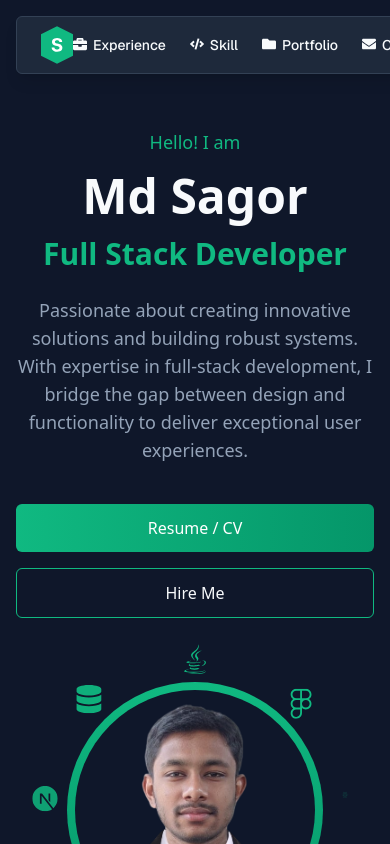
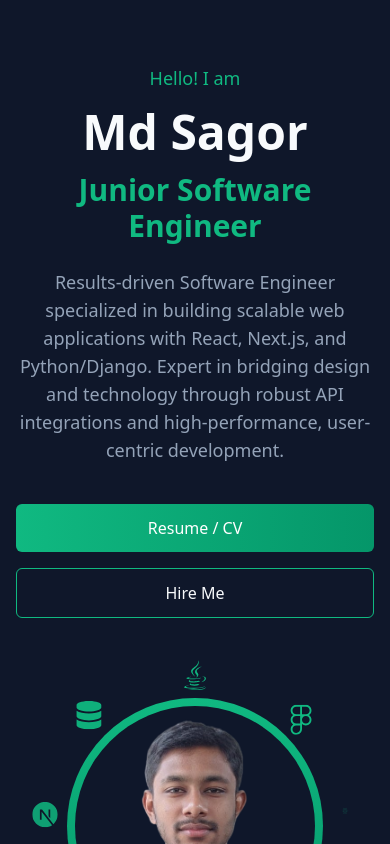
Before and after one commit to Sagor8204/My-Portfolio, a Next.js app: page / in a window 390 px wide. Shown: the top 844 px of the page. Built offline with nearby package versions, Linux system fonts and the light colour scheme.

Commit message:
upate favicon

```diff
--- a/src/app/components/Contact.js
+++ b/src/app/components/Contact.js
@@ -28,7 +28,7 @@ export default function Contact() {
   };
 
   return (
-    <section id="contact" className="py-20 px-4">
+    <section id="contact" className="py-10 md:py-20 px-4">
       <div className="mx-auto">
         <motion.div
           className="text-center mb-16"
--- a/src/app/components/Experience.js
+++ b/src/app/components/Experience.js
@@ -5,7 +5,7 @@ import { experience } from "../../../lib/data";
 
 export default function Experience() {
   return (
-    <section id="experience" className="py-10 px-4">
+    <section id="experience" className="py-6 md:py-10 px-4">
       <div className="mx-auto">
         <motion.div
           className="text-center mb-10"
--- a/src/app/components/Hero.js
+++ b/src/app/components/Hero.js
@@ -19,15 +19,15 @@ const floatingIcons = [
 
 export default function Hero() {
   return (
-    <section id="hero" className="py-20 mt-12 px-4">
+    <section id="hero" className="py-16 md:py-20 md:mt-12 px-4">
       <div className="mx-auto">
-        <div className="grid grid-cols-1 lg:grid-cols-2 gap-16 items-center">
+        <div className="grid grid-cols-1 lg:grid-cols-3 items-center">
           {/* Left Column - Text Content */}
           <motion.div
             initial={{ opacity: 0, x: -50 }}
             animate={{ opacity: 1, x: 0 }}
             transition={{ duration: 0.8 }}
-            className="text-center lg:text-left"
+            className="text-center lg:text-left col-span-2 mb-20 md:mb-0"
           >
             <motion.p
               className="text-(--primary) text-lg font-medium mb-4"
--- a/src/app/components/Navbar.js
+++ b/src/app/components/Navbar.js
@@ -13,7 +13,8 @@ export default function Navbar() {
   ];
 
   return (
-    <nav className="fixed top-4 left-1/2 transform -translate-x-1/2 z-40 bg-(--bg-surface) bg-opacity-50 backdrop-blur-lg rounded-md py-3 px-6 shadow-lg border border-(--border) max-w-lg w-full mx-4">
+    <nav className="hidden md:block">
+      <div className="fixed top-4 left-1/2 transform -translate-x-1/2 z-40 bg-(--bg-surface) bg-opacity-50 backdrop-blur-lg rounded-md py-3 px-6 shadow-lg border border-(--border) max-w-lg w-full mx-4">
       <div className="flex items-center justify-between">
         {/* Hexagon logo on the left */}
         <Link href="/">
@@ -34,6 +35,7 @@ export default function Navbar() {
           ))}
         </div>
       </div>
+    </div>
     </nav>
   );
 }
--- a/src/app/components/Skills.js
+++ b/src/app/components/Skills.js
@@ -23,7 +23,7 @@ export default function Skills() {
   ];
 
   return (
-    <section id="skill" className="py-20 px-4">
+    <section id="skill" className="py-10 md:py-20 px-4">
       <div className="mx-auto">
         <motion.div
           className="text-center mb-10"
--- a/src/app/layout.js
+++ b/src/app/layout.js
@@ -17,7 +17,7 @@ export const metadata = {
   title: "Md Sagor - Full Stack Developer",
   description: "Personal portfolio of Md Sagor, a Full Stack Developer",
   icons: {
-    icon: "/favicon.svg",
+    icon: "/images/logo.svg",
   },
 };
 
```
Also changed, not shown: lib/data.js.
